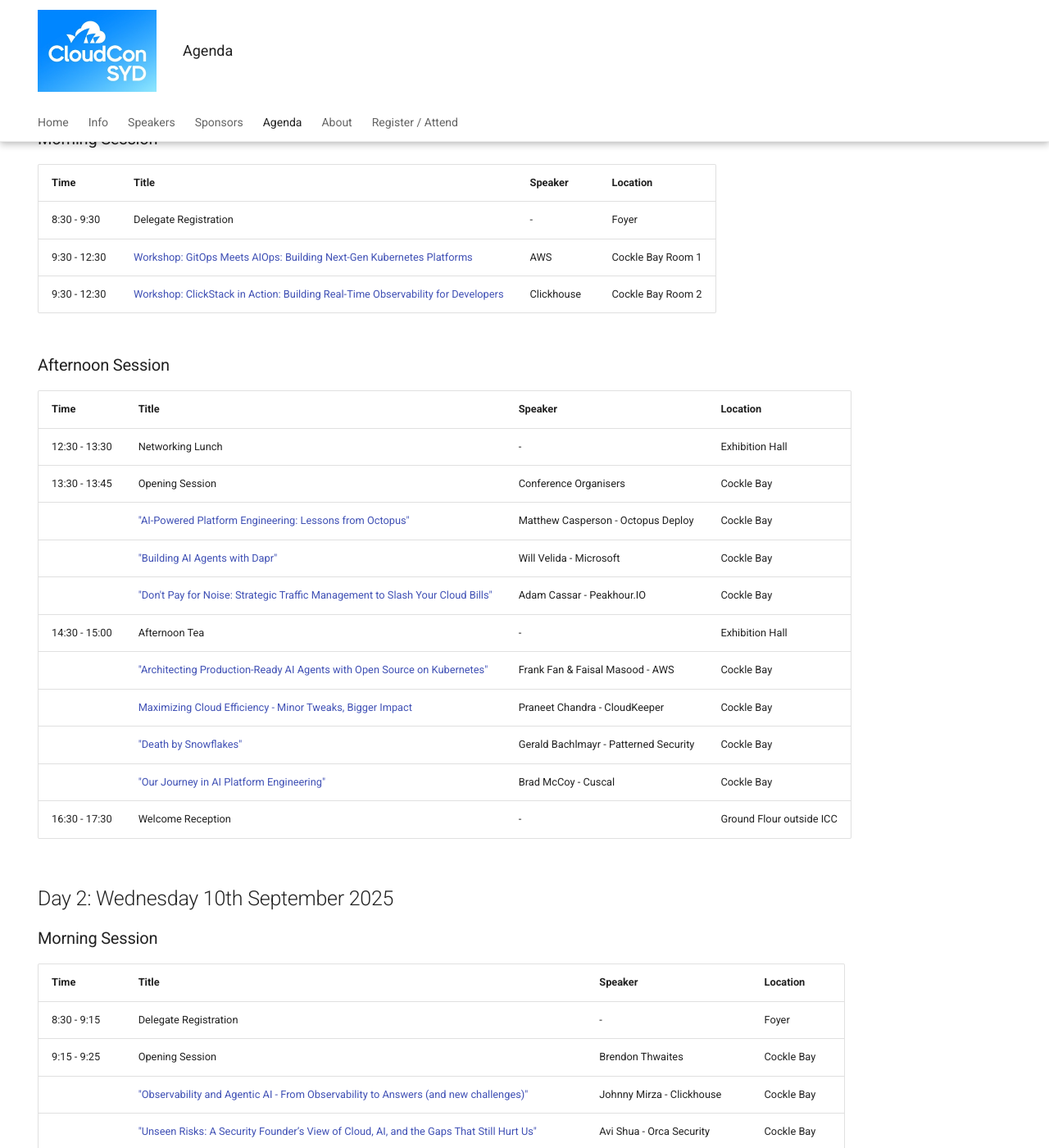
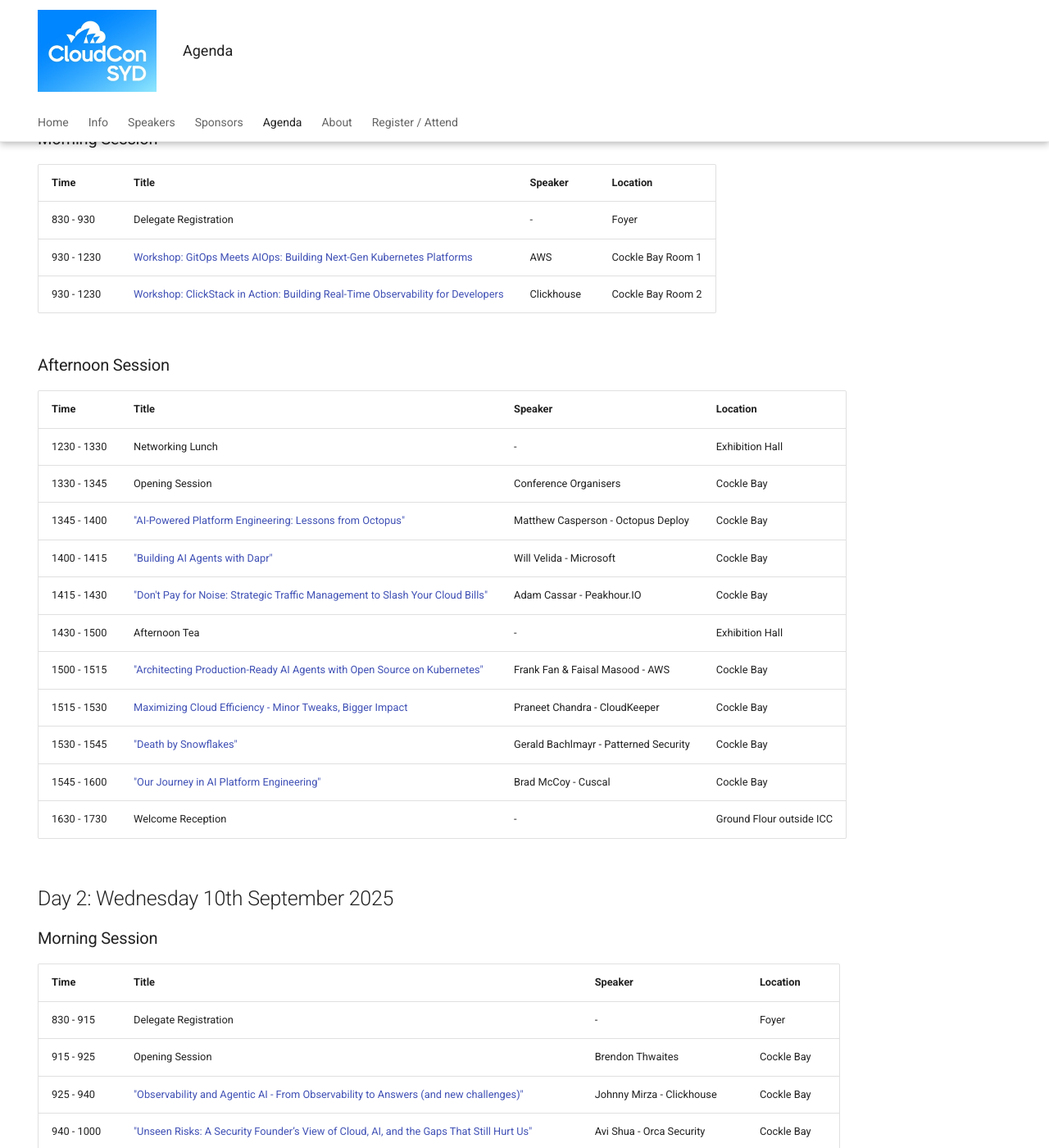
Before and after one commit to cloudconau/site, an MkDocs documentation site: the page built from docs/agenda.md, in a window 1280 px wide and 1400 px high, scrolled down 202 px. Shown: the whole window at 82% size. Built offline with MkDocs 1.6.1 and Material for MkDocs 9.7.7, drawn with Linux system fonts in a browser that asks for light colours; some of the changed text lies outside the part shown.

Commit message:
Detailed timing on agenda

```diff
--- a/docs/agenda.md
+++ b/docs/agenda.md
@@ -10,25 +10,25 @@ hide:
 
 | Time  | Title | Speaker | Location |
 |---|---|---|---|
-| 8:30 - 9:30 | Delegate Registration | - | Foyer |
-| 9:30 - 12:30 | [Workshop: GitOps Meets AIOps: Building Next-Gen Kubernetes Platforms](abstracts/AWSWorkshop.md) | AWS | Cockle Bay Room 1 |
-| 9:30 - 12:30 | [Workshop: ClickStack in Action: Building Real-Time Observability for Developers](abstracts/ClickhouseWorkshop.md) | Clickhouse | Cockle Bay Room 2 |
+| 830 - 930 | Delegate Registration | - | Foyer |
+| 930 - 1230 | [Workshop: GitOps Meets AIOps: Building Next-Gen Kubernetes Platforms](abstracts/AWSWorkshop.md) | AWS | Cockle Bay Room 1 |
+| 930 - 1230 | [Workshop: ClickStack in Action: Building Real-Time Observability for Developers](abstracts/ClickhouseWorkshop.md) | Clickhouse | Cockle Bay Room 2 |
 
 ### Afternoon Session
 
 | Time  | Title | Speaker | Location |
 |---|---|---|---|
-| 12:30 - 13:30 | Networking Lunch | - | Exhibition Hall |
-| 13:30 - 13:45 | Opening Session | Conference Organisers | Cockle Bay |
-| | ["AI-Powered Platform Engineering: Lessons from Octopus"](abstracts/MatthewCasperson.md) | Matthew Casperson - Octopus Deploy | Cockle Bay |
-| | ["Building AI Agents with Dapr"](abstracts/WillVelida.md) | Will Velida - Microsoft | Cockle Bay |
-| | ["Don't Pay for Noise: Strategic Traffic Management to Slash Your Cloud Bills"](abstracts/AdamCassar.md) | Adam Cassar - Peakhour.IO | Cockle Bay |
-| 14:30 - 15:00 | Afternoon Tea | - | Exhibition Hall |
-| | ["Architecting Production-Ready AI Agents with Open Source on Kubernetes"](abstracts/FrankFan.md) | Frank Fan & Faisal Masood - AWS | Cockle Bay |
-| | [Maximizing Cloud Efficiency - Minor Tweaks, Bigger Impact](abstracts/PraneetChandra.md) | Praneet Chandra - CloudKeeper | Cockle Bay |
-| | ["Death by Snowflakes"](abstracts/GeraldBachlmayr.md) | Gerald Bachlmayr - Patterned Security | Cockle Bay |
-| | ["Our Journey in AI Platform Engineering"](abstracts/BradMcCoy.md) | Brad McCoy - Cuscal | Cockle Bay |
-| 16:30 - 17:30 | Welcome Reception | - | Ground Flour outside ICC |
+| 1230 - 1330 | Networking Lunch | - | Exhibition Hall |
+| 1330 - 1345 | Opening Session | Conference Organisers | Cockle Bay |
+| 1345 - 1400 | ["AI-Powered Platform Engineering: Lessons from Octopus"](abstracts/MatthewCasperson.md) | Matthew Casperson - Octopus Deploy | Cockle Bay |
+| 1400 - 1415 | ["Building AI Agents with Dapr"](abstracts/WillVelida.md) | Will Velida - Microsoft | Cockle Bay |
+| 1415 - 1430 | ["Don't Pay for Noise: Strategic Traffic Management to Slash Your Cloud Bills"](abstracts/AdamCassar.md) | Adam Cassar - Peakhour.IO | Cockle Bay |
+| 1430 - 1500 | Afternoon Tea | - | Exhibition Hall |
+| 1500 - 1515 | ["Architecting Production-Ready AI Agents with Open Source on Kubernetes"](abstracts/FrankFan.md) | Frank Fan & Faisal Masood - AWS | Cockle Bay |
+| 1515 - 1530 | [Maximizing Cloud Efficiency - Minor Tweaks, Bigger Impact](abstracts/PraneetChandra.md) | Praneet Chandra - CloudKeeper | Cockle Bay |
+| 1530 - 1545 | ["Death by Snowflakes"](abstracts/GeraldBachlmayr.md) | Gerald Bachlmayr - Patterned Security | Cockle Bay |
+| 1545 - 1600 | ["Our Journey in AI Platform Engineering"](abstracts/BradMcCoy.md) | Brad McCoy - Cuscal | Cockle Bay |
+| 1630 - 1730 | Welcome Reception | - | Ground Flour outside ICC |
 
 ## Day 2: Wednesday 10th September 2025
 
@@ -36,34 +36,34 @@ hide:
 
 | Time  | Title | Speaker | Location |
 |---|---|---|---|
-| 8:30 - 9:15 | Delegate Registration | - | Foyer |
-| 9:15 - 9:25 | Opening Session | Brendon Thwaites | Cockle Bay |
-| | ["Observability and Agentic AI - From Observability to Answers (and new challenges)"](abstracts/JohnnyMirza.md) | Johnny Mirza - Clickhouse | Cockle Bay |
-| | ["Unseen Risks: A Security Founder’s View of Cloud, AI, and the Gaps That Still Hurt Us"](abstracts/AviShua.md) | Avi Shua - Orca Security | Cockle Bay |
-| | ["The Idle Kubernetes Crisis: Why You're Wasting 70% of Your Compute"](abstracts/AnatolyLitovsky.md) | Anatoly Litovsky - Glasswing | Cockle Bay |
-| | TBA | Sponsor Panel | Cockle Bay |
-| 10:40 - 11:10 | Morning Tea | - | Exhibition Hall |
-| | ["Anatomy of a Kubernetes Release Cycle: A Practical Guide for End Users"](abstracts/WendyHa.md) | Wendy Ha - SEEK | Cockle Bay |
-| | ["Building an observability platform for the future"](abstracts/SamDwyer.md) | Sam Dwyer - Nine | Cockle Bay |
-| | ["Eating the Elephant - How to land and expand your Kubernetes knowledge for a better career"](abstracts/PaulOReilly.md) | Paul O’Reilly - Octopus Deploy | Cockle Bay |
-| | ["AI Observability with Envoy AI Gateway: From Black Box to Glass Box"](abstracts/AdrianCole.md) | Adrian Cole - Tetrate.io | Cockle Bay |
-| 12:25 - 13:25 | Networking Lunch | - | Exhibition Hall |
+| 830 - 915 | Delegate Registration | - | Foyer |
+| 915 - 925 | Opening Session | Brendon Thwaites | Cockle Bay |
+| 925 - 940 | ["Observability and Agentic AI - From Observability to Answers (and new challenges)"](abstracts/JohnnyMirza.md) | Johnny Mirza - Clickhouse | Cockle Bay |
+| 940 - 1000 | ["Unseen Risks: A Security Founder’s View of Cloud, AI, and the Gaps That Still Hurt Us"](abstracts/AviShua.md) | Avi Shua - Orca Security | Cockle Bay |
+| 1000 - 1015 | ["The Idle Kubernetes Crisis: Why You're Wasting 70% of Your Compute"](abstracts/AnatolyLitovsky.md) | Anatoly Litovsky - Glasswing | Cockle Bay |
+| 1015 - 1040 | TBA | Sponsor Panel | Cockle Bay |
+| 1040 - 1110 | Morning Tea | - | Exhibition Hall |
+| 1110 - 1140 | ["Anatomy of a Kubernetes Release Cycle: A Practical Guide for End Users"](abstracts/WendyHa.md) | Wendy Ha - SEEK | Cockle Bay |
+| 1140 - 1155 | ["Building an observability platform for the future"](abstracts/SamDwyer.md) | Sam Dwyer - Nine | Cockle Bay |
+| 1155 - 1210 | ["Eating the Elephant - How to land and expand your Kubernetes knowledge for a better career"](abstracts/PaulOReilly.md) | Paul O’Reilly - Octopus Deploy | Cockle Bay |
+| 1210 - 1225 | ["AI Observability with Envoy AI Gateway: From Black Box to Glass Box"](abstracts/AdrianCole.md) | Adrian Cole - Tetrate.io | Cockle Bay |
+| 1225 - 1325 | Networking Lunch | - | Exhibition Hall |
 
 ### Afternoon Session
 
 | Time  | Title | Speaker | Location |
 |---|---|---|---|
-| | ["Argo at Enterprise Scale: Automating Hundreds of Cluster Deployments with GitOps"](abstracts/CarlosSantana.md) | Carlos Santana - AWS | Cockle Bay |
-| | ["From Failure to Success: Architecting Away Cloud Native Anti-Patterns"](abstracts/BojanZivic.md) | Bojan Zivic - AWS Ambassador | Cockle Bay |
-| | ["Gitless GitOps with FluxCD"](abstracts/MichaelFornaro.md) | Michael Fornaro - EasyGo | Cockle Bay |
-| | ["Golden Paths or Spaghetti Pipelines: The Darth Vader of Platformers"](abstracts/PrithviRaj.md) | Prithvi Raj - Mirantis | Cockle Bay |
-| | ["Implementing custom rate limiting with Istio"](abstracts/ArturRajski.md) | Artur Rajski - Zepto | Cockle Bay |
-| | ["Simplifying Kubernetes with AKS VS Code Extension"](abstracts/TatsatMishra.md) | Tatsat Mishra - Microsoft | Cockle Bay |
-| 14:55 - 15:25 | Afternoon Tea | - | Exhibition Hall |
-| | ["Gateway API - 5 things about the future of Ingress, in 5"](abstracts/LeonSeng.md) | Leon Seng - F5 | Cockle Bay |
-| | ["Building a scalable Edge Gateway Platform using istio and kubernetes"](abstracts/HarpreetSingh.md) | Harpreet Singh - Staff Software Engineer at Rokt | Cockle Bay |
-| | ["Platform Engineering IS Software Engineering"](abstracts/MiguelEliasdosSantos.md) | Miguel Elias dos Santos - SafetyCulture | Cockle Bay |
-| | ["The Self-Hosted LLMs: Secure & Scalable Inference with Kubernetes"](abstracts/GajanKugamoorthy.md) | Gajan Kugamoorthy - Vivanti | Cockle Bay |
-| | ["The Great Internet Mersenne Prime Search: 30 Years of Citizen Science"](abstracts/JamesBannan.md) | James Bannan - CyberCX | Cockle Bay |
-| 17:10 - 17:20 | Raffle draw | - | Cockle Bay |
-| 17:20 - 17:25 | Wrapup and closing | - | Cockle Bay |
+| 1325 - 1345 | ["Argo at Enterprise Scale: Automating Hundreds of Cluster Deployments with GitOps"](abstracts/CarlosSantana.md) | Carlos Santana - AWS | Cockle Bay |
+| 1345 - 1400 | ["From Failure to Success: Architecting Away Cloud Native Anti-Patterns"](abstracts/BojanZivic.md) | Bojan Zivic - AWS Ambassador | Cockle Bay |
+| 1400 - 1415 | ["Gitless GitOps with FluxCD"](abstracts/MichaelFornaro.md) | Michael Fornaro - EasyGo | Cockle Bay |
+| 1415 - 1430 | ["Golden Paths or Spaghetti Pipelines: The Darth Vader of Platformers"](abstracts/PrithviRaj.md) | Prithvi Raj - Mirantis | Cockle Bay |
+| 1430 - 1445 | ["Implementing custom rate limiting with Istio"](abstracts/ArturRajski.md) | Artur Rajski - Zepto | Cockle Bay |
+| 1445 - 1500 | ["Simplifying Kubernetes with AKS VS Code Extension"](abstracts/TatsatMishra.md) | Tatsat Mishra - Microsoft | Cockle Bay |
+| 1500 - 1530 | Afternoon Tea | - | Exhibition Hall |
+| 1530 - 1545 | ["Gateway API - 5 things about the future of Ingress, in 5"](abstracts/LeonSeng.md) | Leon Seng - F5 | Cockle Bay |
+| 1545 - 1600 | ["Building a scalable Edge Gateway Platform using istio and kubernetes"](abstracts/HarpreetSingh.md) | Harpreet Singh - Staff Software Engineer at Rokt | Cockle Bay |
+| 1600 - 1615 | ["Platform Engineering IS Software Engineering"](abstracts/MiguelEliasdosSantos.md) | Miguel Elias dos Santos - SafetyCulture | Cockle Bay |
+| 1615 - 1630 | ["The Self-Hosted LLMs: Secure & Scalable Inference with Kubernetes"](abstracts/GajanKugamoorthy.md) | Gajan Kugamoorthy - Vivanti | Cockle Bay |
+| 1630 - 1645 | ["The Great Internet Mersenne Prime Search: 30 Years of Citizen Science"](abstracts/JamesBannan.md) | James Bannan - CyberCX | Cockle Bay |
+| 1645 - 1655 | Raffle draw | - | Cockle Bay |
+| 1655 - 1700 | Wrapup and closing | - | Cockle Bay |
```
